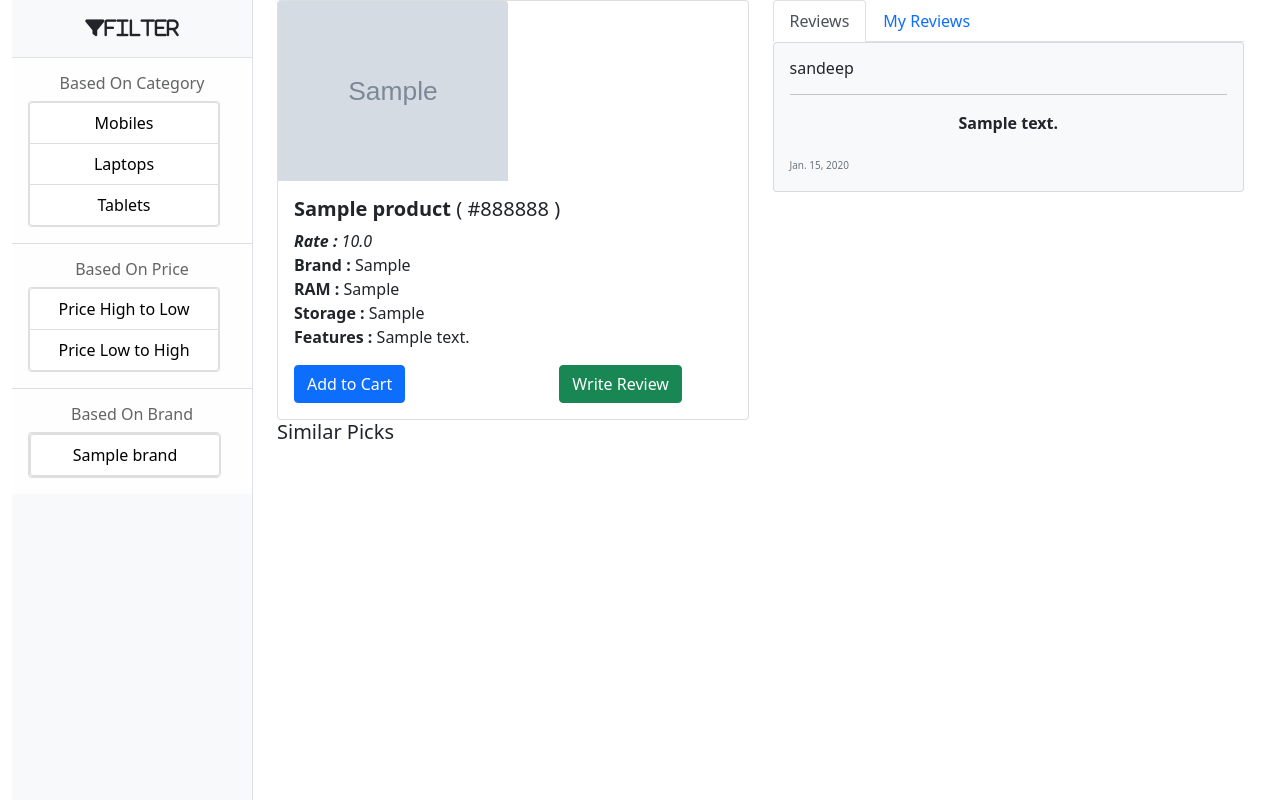
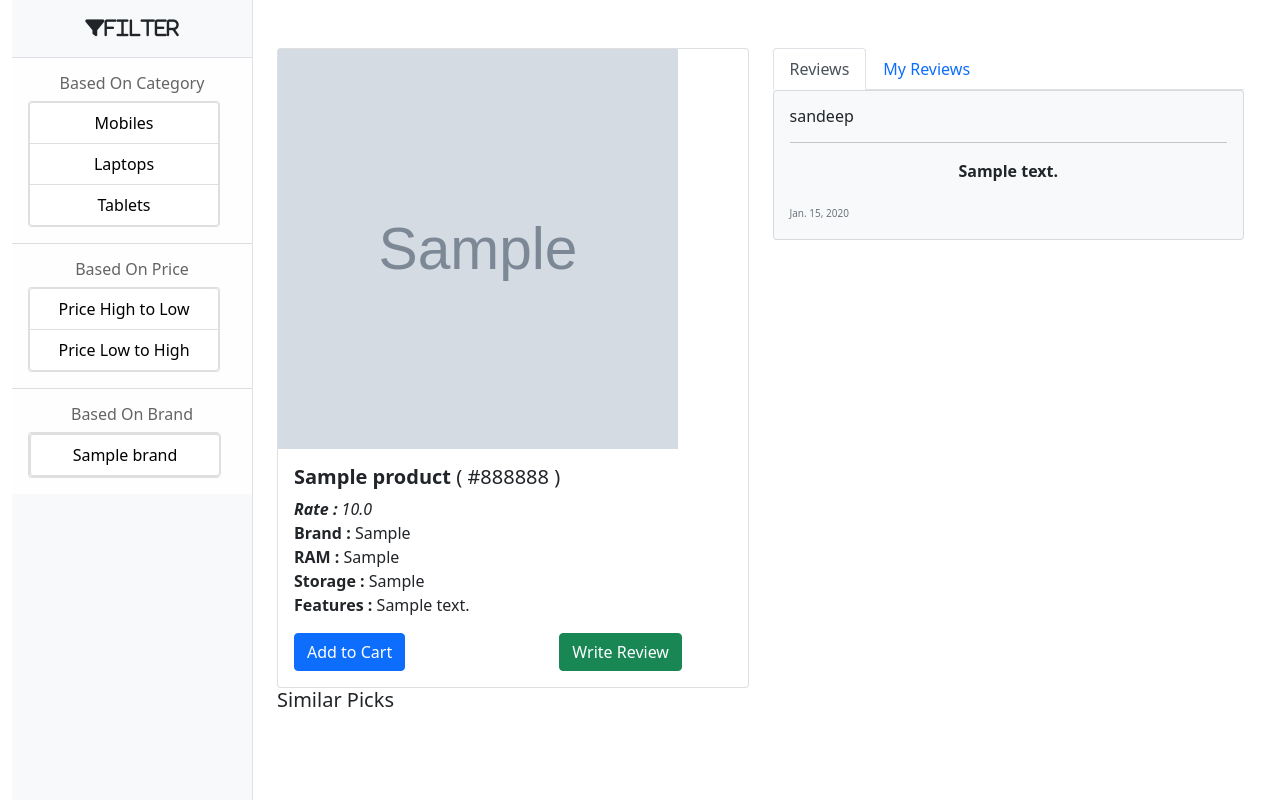
Before and after one commit to VrindhaAravind/ElectronicStore, a Django app: page /customer/viewproduct/1 in a window 1280 px wide. Shown: the part 72-872 px from the top of the page. Run offline with Django 3.2, Linux system fonts and the light colour scheme; a user stored in the database is signed in; data comes from the database, SQL or seed files in the repository; tables that the repository leaves empty hold one stand-in row (values such as "Sample post"); grey boxes marked "Sample" are stand-in pictures; parts of the project's set-up code (start-up, migrations or seed data) failed here and were passed over; some libraries are stand-ins or nearby versions.

Commit message:
Update productdetail.html

```diff
--- a/electronicstore/customer/templates/productdetail.html
+++ b/electronicstore/customer/templates/productdetail.html
@@ -1,10 +1,10 @@
 {% extends 'cust_base.html'%}
 {%block body_block%}
 <div class="container">
-    <div class="row">
+    <div class="row mt-5">
         <div class="col-6">
             <div class="card" style="">
-                <img src="{{product.image.url}}" class="card-img-top" alt="...">
+                <img src="{{product.image.url}}" class="product-detail" alt="...">
                 <div class="card-body">
                     <h5 class="card-title"><b>{{product.product_name}}</b> ( {{product.color}} ) </h5>
                     <p class="card-text"><i> <b>Rate : </b>{{product.price}}</i><br>
@@ -22,28 +22,6 @@
                     <a href="{%url 'write_review' product.id%}" class="btn btn-success " style="margin-left:150px;">Write
                         Review</a>
 
-                    <!--                     Modal-->
-                    <!--                    <div class="modal fade" id="exampleModal" tabindex="-1" aria-labelledby="exampleModalLabel"-->
-                    <!--                         aria-hidden="true">-->
-                    <!--                        <div class="modal-dialog">-->
-                    <!--                            <div class="modal-content">-->
-                    <!--                                <div class="modal-header">-->
-                    <!--                                    <h5 class="modal-title" id="exampleModalLabel"><h3>Write Review</h3></h5>-->
-                    <!--                                    <button type="button" class="btn-close" data-bs-dismiss="modal"-->
-                    <!--                                            aria-label="Close"></button>-->
-                    <!--                                    <div class="modal-body">-->
-                    <!--                                        <form action="" method="POST">-->
-                    <!--                                            {%csrf_token%}-->
-                    <!--                                            {{form.as_p}}-->
-                    <!--                                            <input type="submit" value="Post">-->
-                    <!--                                        </form>-->
-
-                    <!--                                    </div>-->
-                    <!--                                </div>-->
-
-                    <!--                            </div>-->
-                    <!--                        </div>-->
-                    <!--                    </div>-->
                 </div>
             </div>
         </div>
```
